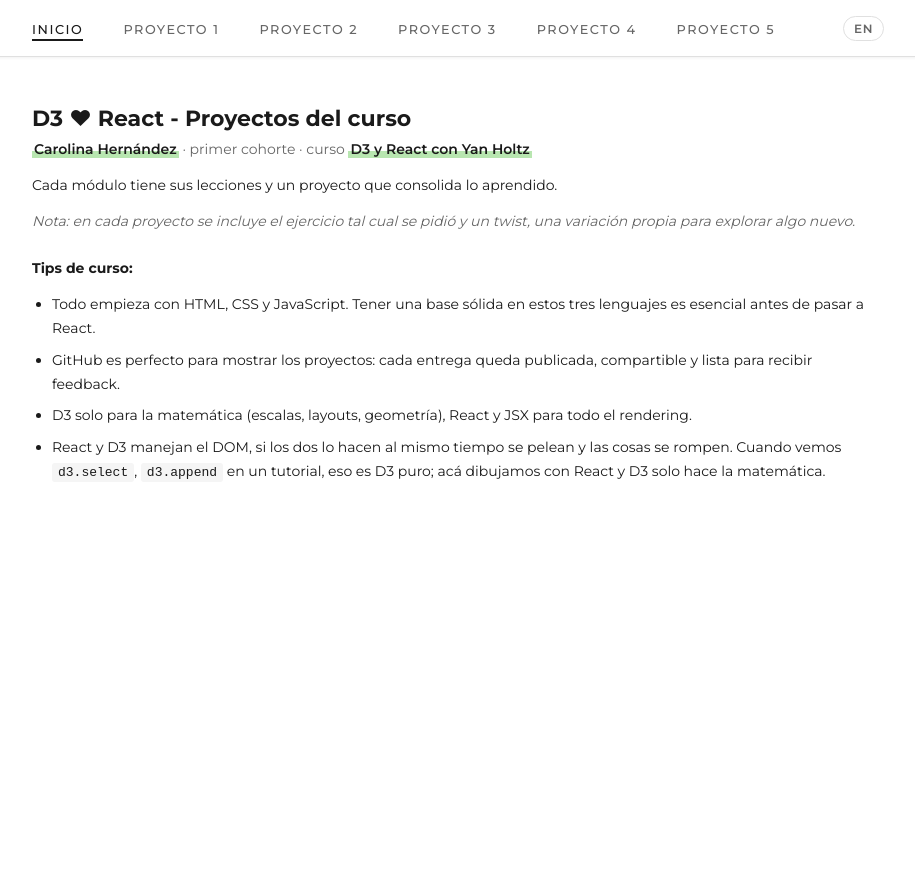
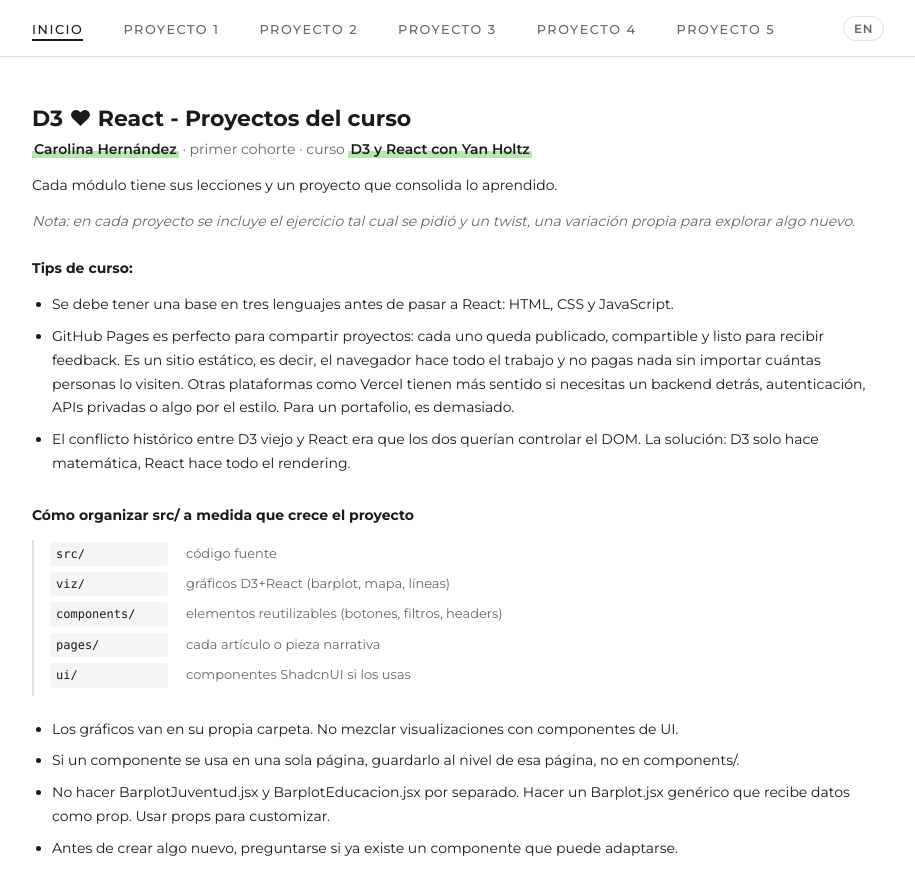
Before and after one commit to CarolinaHernandez2019/curso-d3, a React (Vite) app: page / in a window 1280 px wide. Shown: the top 894 px of the page, without its empty margins (182-1097 px from the left). Before the commit the page ends 800 px from the top, so only its background shows below. Built offline with nearby package versions, Linux system fonts and the light colour scheme.

Commit message:
Update home tips notes

```diff
--- a/src/App.css
+++ b/src/App.css
@@ -299,6 +299,55 @@ body {
   margin-bottom: 8px;
 }
 
+.folder-section {
+  padding-top: 4px;
+}
+
+.folder-tree {
+  margin: 10px 0 22px;
+  border-left: 2px solid var(--color-border);
+  padding: 2px 0 2px 16px;
+  color: var(--color-text-secondary);
+}
+
+.folder-tree p {
+  display: grid;
+  grid-template-columns: 118px 1fr;
+  align-items: baseline;
+  column-gap: 18px;
+  margin-bottom: 6px;
+  font-size: 13px;
+  line-height: 1.7;
+}
+
+.folder-tree code {
+  background: var(--color-surface);
+  padding: 2px 6px;
+  color: var(--color-text);
+  font-family: ui-monospace, SFMono-Regular, Consolas, "Liberation Mono", monospace;
+  font-size: 12px;
+}
+
+.folder-tree span::before {
+  content: "";
+}
+
+.yan-tips-list {
+  padding-left: 20px;
+  margin-top: 8px;
+}
+
+.yan-tips-list li {
+  padding-left: 0;
+  margin-bottom: 8px;
+  font-size: 14px;
+  line-height: 1.7;
+}
+
+.yan-tips-list li::before {
+  content: none;
+}
+
 /* --- Highlight estilo resaltador verde (igual que el portafolio de Carolina) --- */
 .highlight-link {
   text-decoration: none;
@@ -326,4 +375,19 @@ body {
   .main {
     padding: 32px 16px;
   }
+
+  .folder-tree {
+    padding-left: 14px;
+  }
+
+  .folder-tree p {
+    display: block;
+    font-size: 13px;
+  }
+
+  .folder-tree span {
+    display: block;
+    padding-left: 0;
+    margin-top: 2px;
+  }
 }
--- a/src/i18n/translations.js
+++ b/src/i18n/translations.js
@@ -30,24 +30,80 @@ export const translations = {
     en: "Course tips:",
   },
   "home.tip1": {
-    es: "Todo empieza con HTML, CSS y JavaScript. Tener una base sólida en estos tres lenguajes es esencial antes de pasar a React.",
-    en: "Everything starts with HTML, CSS, and JavaScript. Establishing a solid understanding of these three languages is essential before moving on to React.",
+    es: "Se debe tener una base en tres lenguajes antes de pasar a React: HTML, CSS y JavaScript.",
+    en: "You should have a foundation in three languages before moving on to React: HTML, CSS, and JavaScript.",
   },
   "home.tip2": {
-    es: "GitHub es perfecto para mostrar los proyectos: cada entrega queda publicada, compartible y lista para recibir feedback.",
-    en: "GitHub is perfect for displaying the projects: each submission is published, shareable, and ready for feedback.",
-  },
-  "home.tip3": {
-    es: "D3 solo para la matemática (escalas, layouts, geometría), React y JSX para todo el rendering.",
-    en: "D3 only for the math (scales, layouts, geometry), React and JSX for all rendering.",
+    es: "GitHub Pages es perfecto para compartir proyectos: cada uno queda publicado, compartible y listo para recibir feedback. Es un sitio estático, es decir, el navegador hace todo el trabajo y no pagas nada sin importar cuántas personas lo visiten. Otras plataformas como Vercel tienen más sentido si necesitas un backend detrás, autenticación, APIs privadas o algo por el estilo. Para un portafolio, es demasiado.",
+    en: "GitHub Pages is perfect for sharing projects: each one gets published, shareable, and ready for feedback. It is a static site, meaning the browser does all the work and you pay nothing no matter how many people visit. Other platforms like Vercel make more sense if you need a backend running behind it, authentication, private APIs, that kind of thing. Overkill for a portfolio.",
   },
   "home.tip4": {
-    es: "React y D3 manejan el DOM, si los dos lo hacen al mismo tiempo se pelean y las cosas se rompen. Cuando vemos",
-    en: "React and D3 both manage the DOM, if they do it at the same time they clash and things break. When we see",
+    es: "El conflicto histórico entre D3 viejo y React era que los dos querían controlar el DOM. La solución: D3 solo hace matemática, React hace todo el rendering.",
+    en: "The historical conflict between old D3 and React was that both wanted to control the DOM. The solution: D3 only does the math, React handles all the rendering.",
   },
-  "home.tip4.end": {
-    es: "en un tutorial, eso es D3 puro; acá dibujamos con React y D3 solo hace la matemática.",
-    en: "in a tutorial, that's pure D3; here we draw with React and D3 only does the math.",
+  "home.structure.title": {
+    es: "Estructura de carpetas del proyecto",
+    en: "Project folder structure",
+  },
+  "home.structure.subtitle": {
+    es: "Cómo organizar src/ a medida que crece el proyecto",
+    en: "How to organize src/ as the project grows",
+  },
+  "home.structure.src": {
+    es: "código fuente",
+    en: "source code",
+  },
+  "home.structure.viz": {
+    es: "gráficos D3+React (barplot, mapa, líneas)",
+    en: "D3+React charts (barplot, map, lines)",
+  },
+  "home.structure.components": {
+    es: "elementos reutilizables (botones, filtros, headers)",
+    en: "reusable elements (buttons, filters, headers)",
+  },
+  "home.structure.pages": {
+    es: "cada artículo o pieza narrativa",
+    en: "each article or narrative piece",
+  },
+  "home.structure.ui": {
+    es: "componentes ShadcnUI si los usas",
+    en: "ShadcnUI components if you use them",
+  },
+  "home.yanTips.title": {
+    es: "Tips específicos de Yan:",
+    en: "Yan's specific tips:",
+  },
+  "home.yanTip1.title": {
+    es: "viz/ separado de components/",
+    en: "Keep viz/ separate from components/",
+  },
+  "home.yanTip1.body": {
+    es: "Los gráficos van en su propia carpeta. No mezclar visualizaciones con componentes de UI.",
+    en: "Charts go in their own folder. Do not mix visualizations with UI components.",
+  },
+  "home.yanTip2.title": {
+    es: "Componente de página vs componente global",
+    en: "Page component vs global component",
+  },
+  "home.yanTip2.body": {
+    es: "Si un componente se usa en una sola página, guardarlo al nivel de esa página, no en components/.",
+    en: "If a component is used on only one page, keep it at that page level, not in components/.",
+  },
+  "home.yanTip3.title": {
+    es: "Nunca duplicar componentes similares",
+    en: "Never duplicate similar components",
+  },
+  "home.yanTip3.body": {
+    es: "No hacer BarplotJuventud.jsx y BarplotEducacion.jsx por separado. Hacer un Barplot.jsx genérico que recibe datos como prop. Usar props para customizar.",
+    en: "Do not create BarplotYouth.jsx and BarplotEducation.jsx separately. Make a generic Barplot.jsx that receives data as a prop. Use props to customize.",
+  },
+  "home.yanTip4.title": {
+    es: "Reutilizar siempre que sea posible",
+    en: "Reuse whenever possible",
+  },
+  "home.yanTip4.body": {
+    es: "Antes de crear algo nuevo, preguntarse si ya existe un componente que puede adaptarse.",
+    en: "Before creating something new, ask whether an existing component can be adapted.",
   },
 
   // Proyecto 1
--- a/src/lessons/Home.jsx
+++ b/src/lessons/Home.jsx
@@ -20,11 +20,26 @@ export default function Home({ lang }) {
         <ul className="tips-list">
           <li>{t("home.tip1", lang)}</li>
           <li>{t("home.tip2", lang)}</li>
-          <li>{t("home.tip3", lang)}</li>
-          <li>{t("home.tip4", lang)}{" "}
-            <code>d3.select</code>, <code>d3.append</code>{" "}
-            {t("home.tip4.end", lang)}
-          </li>
+          <li>{t("home.tip4", lang)}</li>
+        </ul>
+      </section>
+
+      <section className="home-section folder-section">
+        <p><strong>{t("home.structure.subtitle", lang)}</strong></p>
+
+        <div className="folder-tree" aria-label={t("home.structure.subtitle", lang)}>
+          <p><code>src/</code><span>{t("home.structure.src", lang)}</span></p>
+          <p><code>viz/</code><span>{t("home.structure.viz", lang)}</span></p>
+          <p><code>components/</code><span>{t("home.structure.components", lang)}</span></p>
+          <p><code>pages/</code><span>{t("home.structure.pages", lang)}</span></p>
+          <p><code>ui/</code><span>{t("home.structure.ui", lang)}</span></p>
+        </div>
+
+        <ul className="yan-tips-list">
+          <li>{t("home.yanTip1.body", lang)}</li>
+          <li>{t("home.yanTip2.body", lang)}</li>
+          <li>{t("home.yanTip3.body", lang)}</li>
+          <li>{t("home.yanTip4.body", lang)}</li>
         </ul>
       </section>
     </div>
```
